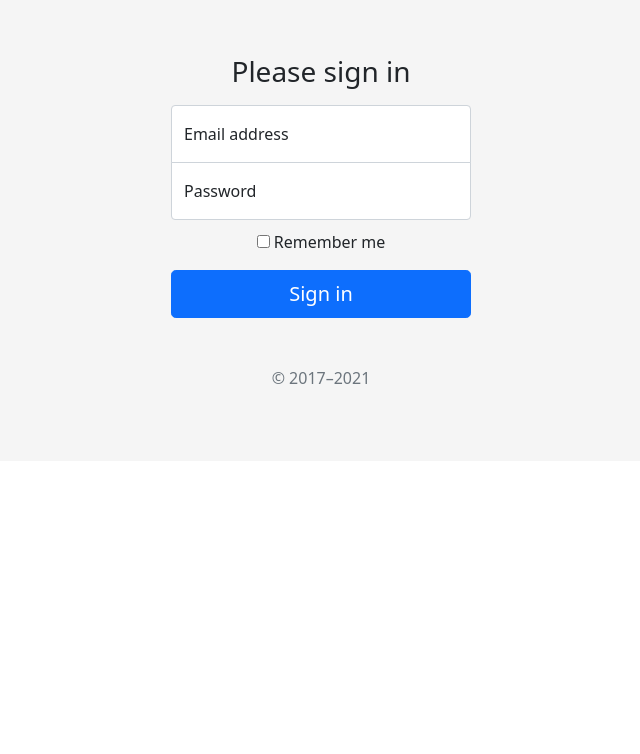
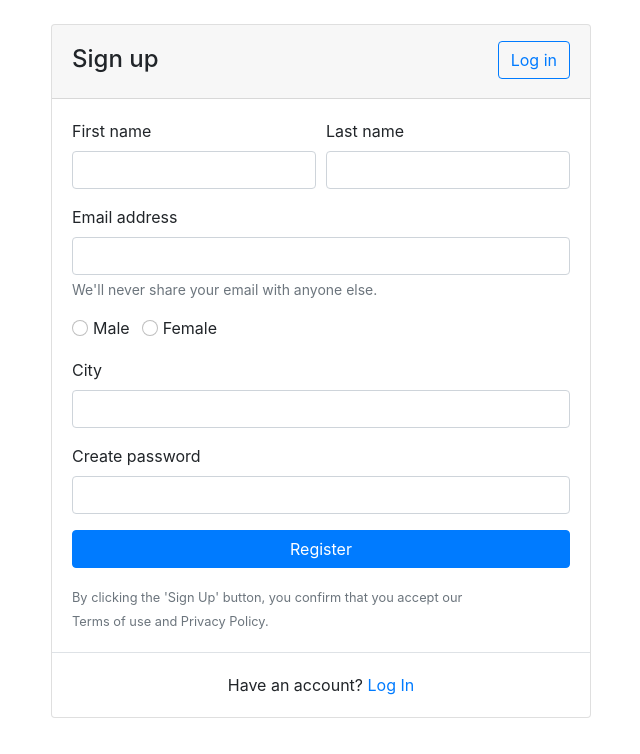
Before and after one commit to kubrakyazi/angular_register, an Angular app: page / in a window 1280 px wide. Shown: the top 754 px of the page, without its empty margins (319-959 px from the left). Built offline with nearby package versions, Linux system fonts and the light colour scheme.

Commit message:
routingBefore

```diff
--- a/src/app/login/login.component.css
+++ b/src/app/login/login.component.css
@@ -1,4 +1,4 @@
-html,
+/* html,
 body {
   height: 100%;
 }
@@ -49,4 +49,4 @@ body {
     .bd-placeholder-img-lg {
       font-size: 3.5rem;
     }
-  }
+  } */
--- a/src/app/login/login.component.html
+++ b/src/app/login/login.component.html
@@ -1,40 +1,72 @@
-<body class="text-center">
+<link href="//maxcdn.bootstrapcdn.com/bootstrap/4.0.0/css/bootstrap.min.css" rel="stylesheet" id="bootstrap-css">
+<script src="//maxcdn.bootstrapcdn.com/bootstrap/4.0.0/js/bootstrap.min.js"></script>
+<script src="//cdnjs.cloudflare.com/ajax/libs/jquery/3.2.1/jquery.min.js"></script>
+<!------ Include the above in your HEAD tag ---------->
 
-    <main class="form-signin">
+<link rel="stylesheet" href="https://use.fontawesome.com/releases/v5.0.8/css/all.css">
+<div class="container">
+  <br>
 
-      <form [formGroup]="loginForm">
+  <div class="row justify-content-center">
+    <div class="col-md-6">
+      <div class="card">
+        <header class="card-header">
+          <a href="" class="float-right btn btn-outline-primary mt-1">Log in</a>
+          <h4 class="card-title mt-2">Sign up</h4>
+        </header>
+        <article class="card-body">
+          <form [formGroup]="loginForm">
+            <div class="form-row">
+              <div  class="col form-group" >
+                <label>First name </label>
+                <input type="text" class="form-control" placeholder="" formControlName="firstName" >
+              </div>
+              <div  class="col form-group">
+                <label>Last name</label>
+                <input type="text" class="form-control" placeholder=" " formControlName="lastName">
+              </div>
+            </div>
+            <div class="form-group" >
+              <label>Email address</label>
+              <input type="email" class="form-control" placeholder="" formControlName="email">
+              <small class="form-text text-muted">We'll never share your email with anyone else.</small>
+            </div>
+            <div class="form-group">
+              <label class="form-check form-check-inline">
+                <input class="form-check-input" type="radio" name="gender" value="option1">
+                <span class="form-check-label"> Male </span>
+              </label>
+              <label class="form-check form-check-inline">
+                <input class="form-check-input" type="radio" name="gender" value="option2">
+                <span class="form-check-label"> Female</span>
+              </label>
+            </div>
+            <div class="form-row">
+              <div class="form-group col-md-12" >
+                <label>City</label>
+                <input type="text" class="form-control" formControlName="city">
+              </div>
 
-        <h1 class="h3 mb-3 fw-normal">Please sign in</h1>
+            </div>
+            <div class="form-group" >
+              <label>Create password</label>
+              <input class="form-control" type="password" formControlName="password">
+            </div>
+            <div class="form-group">
+              <button type="submit" class="btn btn-primary btn-block" (click)="login()"> Register </button>
+            </div>
+            <small class="text-muted">By clicking the 'Sign Up' button, you confirm that you accept our <br> Terms of
+              use and Privacy Policy.</small>
+          </form>
+        </article>
+        <div class="border-top card-body text-center">Have an account? <a href="">Log In</a></div>
+      </div>
+    </div>
 
-        <div class="form-floating">
-          <input
-          formControlName="email"
-          type="email"
-          class="form-control"
-          id="floatingInput"
-          placeholder="name@example.com">
+  </div>
 
-          <label for="floatingInput">Email address</label>
-        </div>
 
-        <div class="form-floating">
-          <input formControlName="password"
-          type="password"
-          class="form-control"
-          id="floatingPassword"
-          placeholder="Password">
-          <label for="floatingPassword">Password</label>
-        </div>
+</div>
 
-        <div class="checkbox mb-3">
-          <label>
-            <input type="checkbox" value="remember-me"> Remember me
-          </label>
-        </div>
-        <button class="w-100 btn btn-lg btn-primary" type="submit" (click)="login()" >Sign in</button>
-        <p class="mt-5 mb-3 text-muted">&copy; 2017–2021</p>
-      </form>
 
-    </main>
-
-</body>
+<br><br>
--- a/src/app/login/login.component.ts
+++ b/src/app/login/login.component.ts
@@ -1,5 +1,3 @@
-import { ThrowStmt } from '@angular/compiler';
-
 import { Component, OnInit } from '@angular/core';
 import { FormGroup,FormControl,Validators,FormBuilder } from "@angular/forms";
 
@@ -8,6 +6,7 @@ import { FormGroup,FormControl,Validators,FormBuilder } from "@angular/forms";
   templateUrl: './login.component.html',
   styleUrls: ['./login.component.css']
 })
+
 export class LoginComponent implements OnInit {
 
   loginForm:FormGroup;
@@ -15,20 +14,47 @@ export class LoginComponent implements OnInit {
   constructor(private formBuilder:FormBuilder) {
 
     this.loginForm=this.formBuilder.group({
+      firstName:["",Validators.required],
+      lastName:["",Validators.required],
       email:["",Validators.required],
+      city:["",Validators.required],
       password:["",Validators.required]
     })
 
    }
 
   ngOnInit(): void {
+   this.checkLoginInfo()
+  }
 
-  }
 
   login(){
     if(this.loginForm.valid){
       console.log(this.loginForm.value)
     }
+    localStorage.setItem("LoginInfo",JSON.stringify(this.loginForm.value))
+    if(JSON.parse(<string>localStorage.getItem("LoginInfo")).email==this.loginForm.value.email)
+    {
+      console.log("başarılı oldu")
+    }
+    else{
+      console.log("başarısız")
+    }
+
+
+  }
+
+  checkLoginInfo(){
+    if(localStorage.getItem("LoginInfo"))
+    {
+      //this.loginForm<FormGroup>=JSON.parse(localStorage.getItem("LoginInfo",this.loginForm.value))
+      console.log(localStorage.getItem("LoginInfo"));
+
+    }
+    else{
+     // alert("")
+    }
+
   }
 
 }
```
